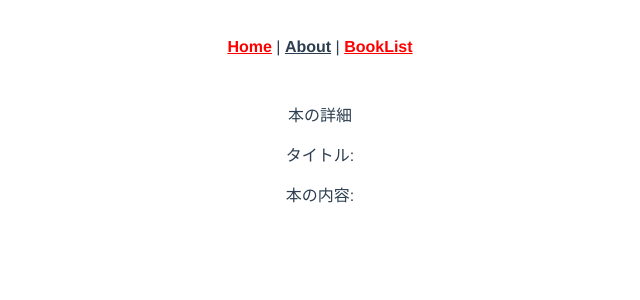
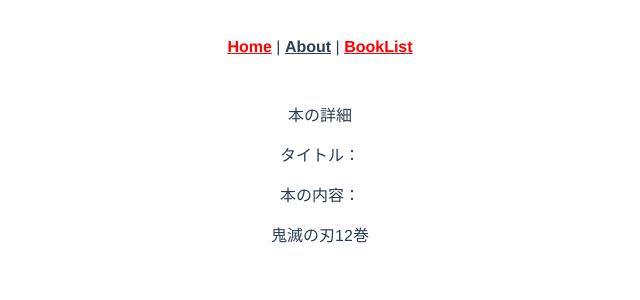
Before and after one commit to ABenn17282002/Vue_Project, a Vue app in the folder vueApp/vue-sample/: page /book/1 in a window 1280 px wide. Shown: the top 300 px of the page, without its empty margins (320-960 px from the left). Built offline with nearby package versions, Linux system fonts and the light colour scheme.

Commit message:
Vuerouter(DynamicParameter_props3)

```diff
--- a/vueApp/vue-sample/src/components/BookDetail.vue
+++ b/vueApp/vue-sample/src/components/BookDetail.vue
@@ -1,19 +1,50 @@
 <template>
   <div>
     <p>本の詳細</p>
-    <p>タイトル:{{ title }}</p>
-    <p>本の内容:{{ content }}</p>
+    <p>タイトル： {{ title }}</p>
+    <p>本の内容：{{ content }} </p>
+    {{ books[bookIndex].title }}
   </div>
 </template>
 
 <script>
 export default {
-  props: {
+  name:'BookDetail',
+  props:{
     id: Number,
     title: String,
-    content: String,
+    content: String
   },
-};
+  data(){
+    return{
+      bookIndex: this.$route.params.id -1,
+       books:[
+       {
+          id: 1,
+          title: "鬼滅の刃12巻",
+          content: "上限の鬼パワハラ会議～刀鍛冶の里上限襲来まで",
+        },
+        {
+          id: 2,
+          title: "鬼滅の刃13巻",
+          content: "上弦の伍・玉壺、上弦の肆・半天狗との激闘",
+        },
+        {
+          id: 3,
+          title: "鬼滅の刃14巻",
+          content: "時透無一郎の覚醒と恋柱「甘露寺蜜璃」の参戦！！",
+        },
+      ]
+    }
+  },
+  created(){
+    if(this.$route.params.id > this.books.length){
+      this.$router.push('/book')
+    }
+  }
+}
 </script>
 
-<style></style>
+<style>
+
+</style>
--- a/vueApp/vue-sample/src/router/index.ts
+++ b/vueApp/vue-sample/src/router/index.ts
@@ -31,7 +31,7 @@
     name: "Book",
     component: BookDetail,
     props: (route) => ({
-      id: route.params.id,
+      id: Number(route.params.id),
       title: route.params.title,
       content: route.params.content,
     }),
```
Also changed, not shown: 1 other file (tests, documents, lock files or other folders).
